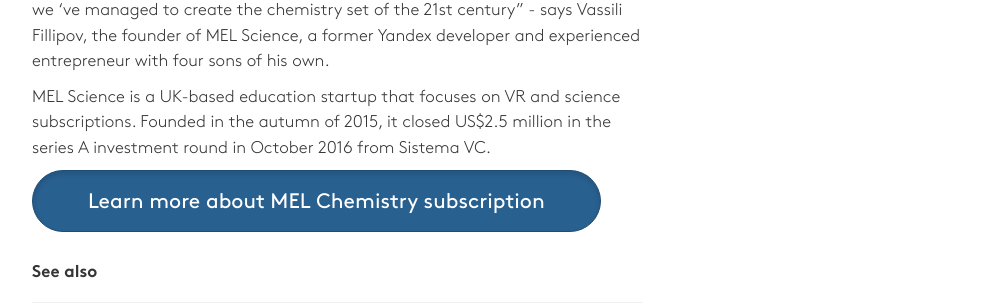
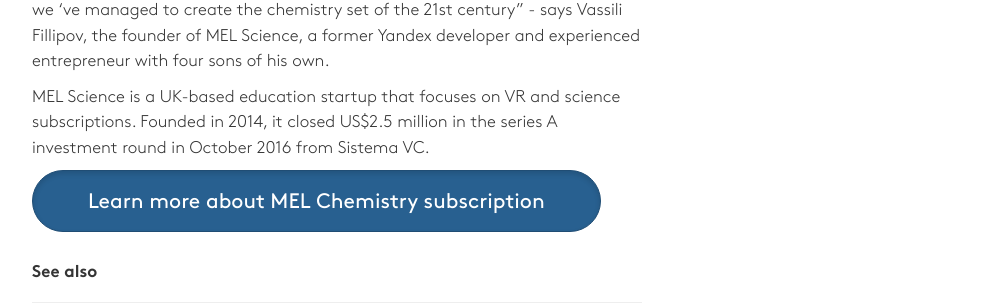
Before and after one commit to MELScience/blog.melscience.com, a Jekyll site: the page built from en/2017-05-30-svod-winner.md, in a window 1280 px wide. Shown: the part 1153-1458 px from the top of the page, without its empty margins (143-1132 px from the left). Built offline with Jekyll 4.4.1, drawn with Linux system fonts in a browser that asks for light colours; nearby versions of some CDN libraries; comment, search, counter and statistics services are not loaded.

Commit message:
SVOD update

```diff
--- a/en/2017-05-30-svod-winner.md
+++ b/en/2017-05-30-svod-winner.md
@@ -22,6 +22,6 @@
 
 "Around 50 years ago almost every US family owned a children's chemistry set. A lot of time has passed since then and things have changed. We've rethought the very approach to conducting home chemistry experiments. We believe that we 've managed to create the chemistry set of the 21st century" - says Vassili Fillipov, the founder of MEL Science, a former Yandex developer and experienced entrepreneur with four sons of his own.
 
-MEL Science is a UK-based education startup that focuses on VR and science subscriptions. Founded in the autumn of 2015, it closed US$2.5 million in the series A investment round in October 2016 from Sistema VC.
+MEL Science is a UK-based education startup that focuses on VR and science subscriptions. Founded in 2014, it closed US$2.5 million in the series A investment round in October 2016 from Sistema VC.
 
 <a class="btn btn-primary btn-lg active" href="https://melscience.com">Learn more about MEL Chemistry subscription</a>
```
